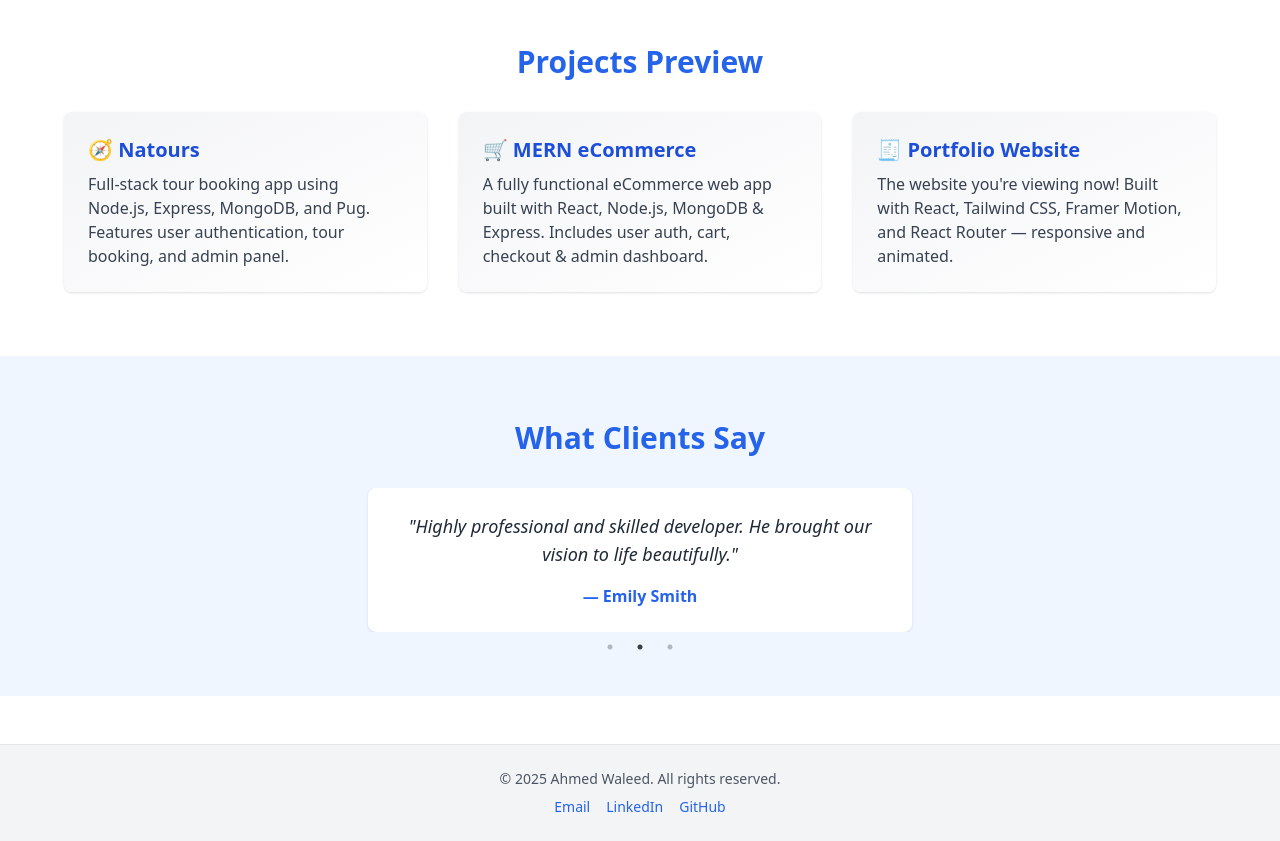
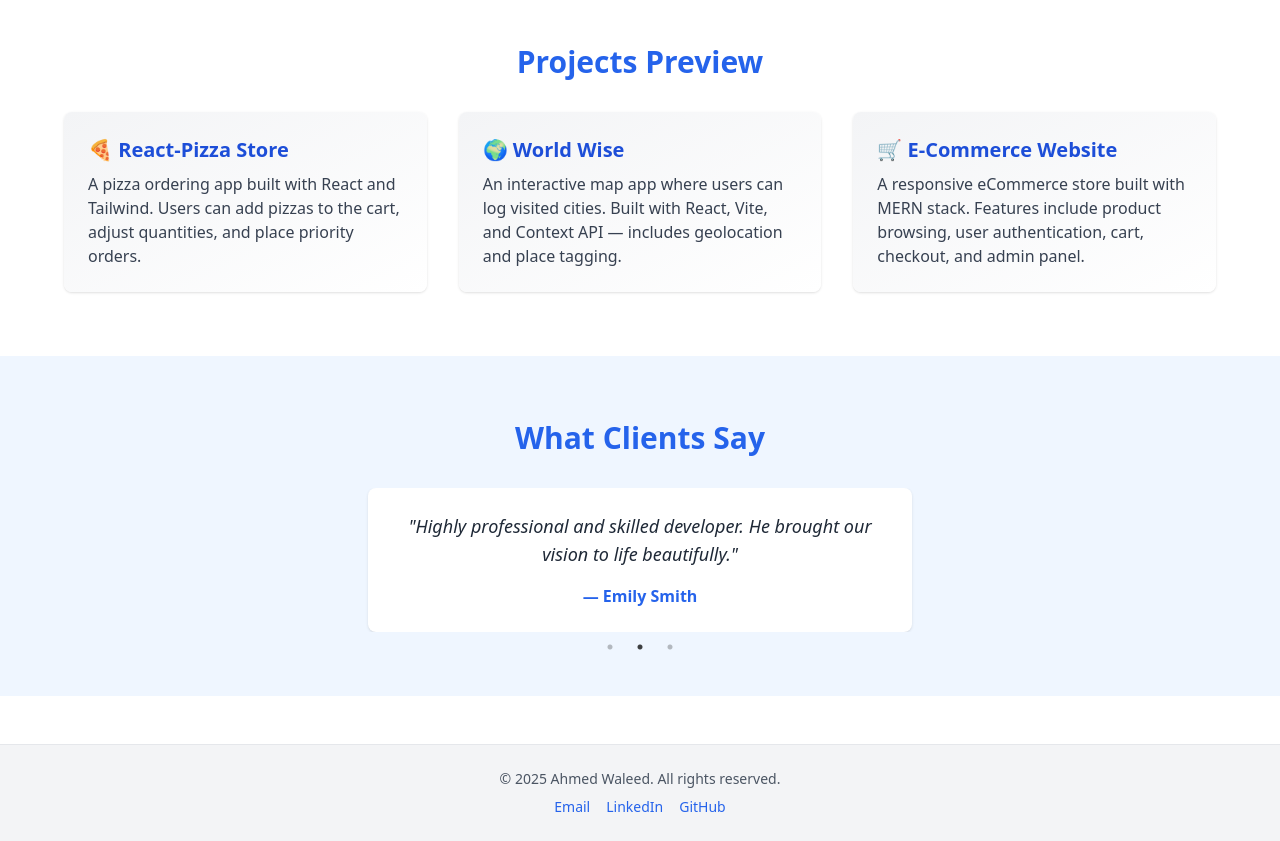
Before and after one commit to AhmedWaleed225/Portfolio, a React (Create React App) app: page / in a window 1280 px wide. Shown: the part 820-1661 px from the top of the page. Built offline with nearby package versions, Linux system fonts and the light colour scheme.

Commit message:
Update About, Certifications, Projects, Skills pages

```diff
--- a/src/Pages/Home.js
+++ b/src/Pages/Home.js
@@ -169,17 +169,45 @@ const Home = () => {
                 transition={{ delay: 0.2 * (i + 1) }}
               >
                 <h3 className="text-lg sm:text-xl font-semibold mb-2 text-blue-700">
-                  {i === 0 && "🧭 Natours"}
-                  {i === 1 && "🛒 MERN eCommerce"}
-                  {i === 2 && "🧾 Portfolio Website"}
+                  {i === 0 && (
+                    <a
+                      href="https://the-react-pizza.vercel.app/"
+                      target="_blank"
+                      rel="noopener noreferrer"
+                      className="hover:underline"
+                    >
+                      🍕 React-Pizza Store
+                    </a>
+                  )}
+                  {i === 1 && (
+                    <a
+                      href="https://worldwise-app.vercel.app"
+                      target="_blank"
+                      rel="noopener noreferrer"
+                      className="hover:underline"
+                    >
+                      🌍 World Wise
+                    </a>
+                  )}
+                  {i === 2 && (
+                    <a
+                      href="https://mern-ecommerce-site.vercel.app"
+                      target="_blank"
+                      rel="noopener noreferrer"
+                      className="hover:underline"
+                    >
+                      🛒 E-Commerce Website
+                    </a>
+                  )}
                 </h3>
+
                 <p className="text-gray-700 text-sm sm:text-base">
                   {i === 0 &&
-                    "Full-stack tour booking app using Node.js, Express, MongoDB, and Pug. Features user authentication, tour booking, and admin panel."}
+                    "A pizza ordering app built with React and Tailwind. Users can add pizzas to the cart, adjust quantities, and place priority orders."}
                   {i === 1 &&
-                    "A fully functional eCommerce web app built with React, Node.js, MongoDB & Express. Includes user auth, cart, checkout & admin dashboard."}
+                    "An interactive map app where users can log visited cities. Built with React, Vite, and Context API — includes geolocation and place tagging."}
                   {i === 2 &&
-                    "The website you're viewing now! Built with React, Tailwind CSS, Framer Motion, and React Router — responsive and animated."}
+                    "A responsive eCommerce store built with MERN stack. Features include product browsing, user authentication, cart, checkout, and admin panel."}
                 </p>
               </motion.div>
             ))}
```
